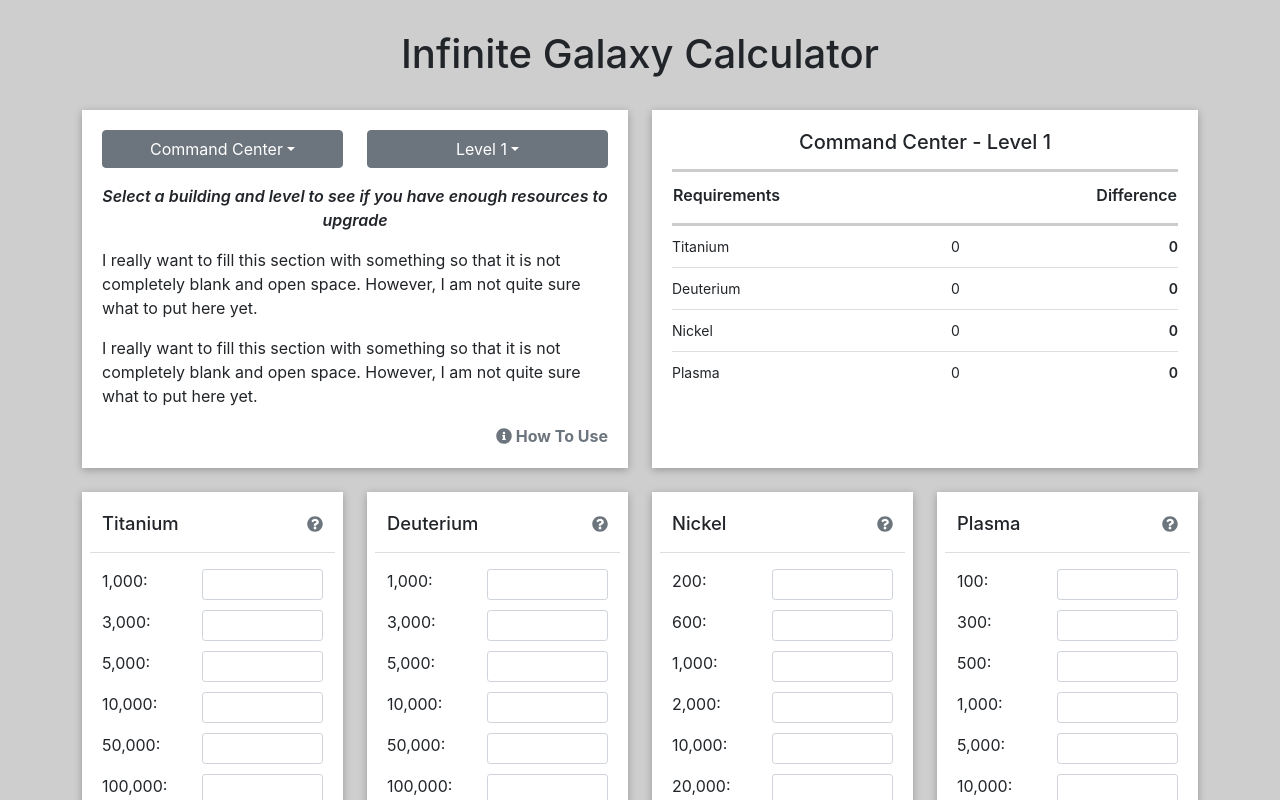
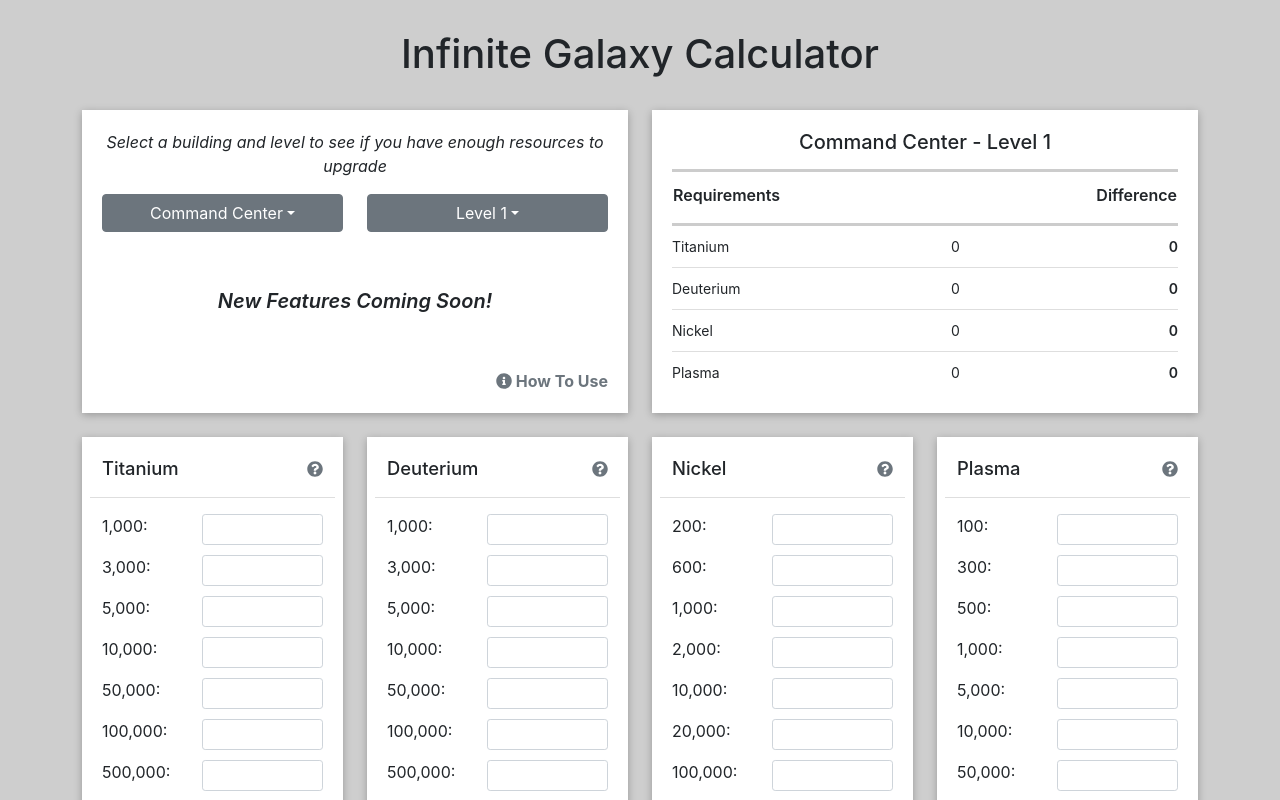
Before and after one commit to SykoNaught/CommandCalculator, a React (Create React App) app: page / in a window 1280 px wide. Shown: the top 800 px of the page. Built offline with nearby package versions, Linux system fonts and the light colour scheme.

Commit message:
Verbiage Change

```diff
--- a/src/App.js
+++ b/src/App.js
@@ -111,7 +111,7 @@ function App() {
               <Col lg={6} className='d-flex'>
                 <Card>
                   <div className="d-flex flex-column h-100">
-
+                  <p className="text-center text-italic">Select a building and level to see if you have enough resources to upgrade</p>
                     <Row>
                       <Col sm={6} md={6} lg={12} xl={6}>
                         <DropdownSelect
@@ -127,9 +127,7 @@ function App() {
                           handleChange={handleLevelSelect} />
                       </Col>
                     </Row>
-                    <p className="text-center text-italic text-600">Select a building and level to see if you have enough resources to upgrade</p>
-                    <p>I really want to fill this section with something so that it is not completely blank and open space. However, I am not quite sure what to put here yet.</p>
-                    <p>I really want to fill this section with something so that it is not completely blank and open space. However, I am not quite sure what to put here yet.</p>
+                    <p className="text-center text-italic text-600" style={{fontSize:'1.25rem', marginTop:'auto'}}>New Features Coming Soon!</p>
                     <div className="text-bold text-right mtauto"><a href="#" onClick={launchModal}><FontAwesomeIcon icon={faInfoCircle} /> How To Use</a></div>
                   </div>
                 </Card>
```
